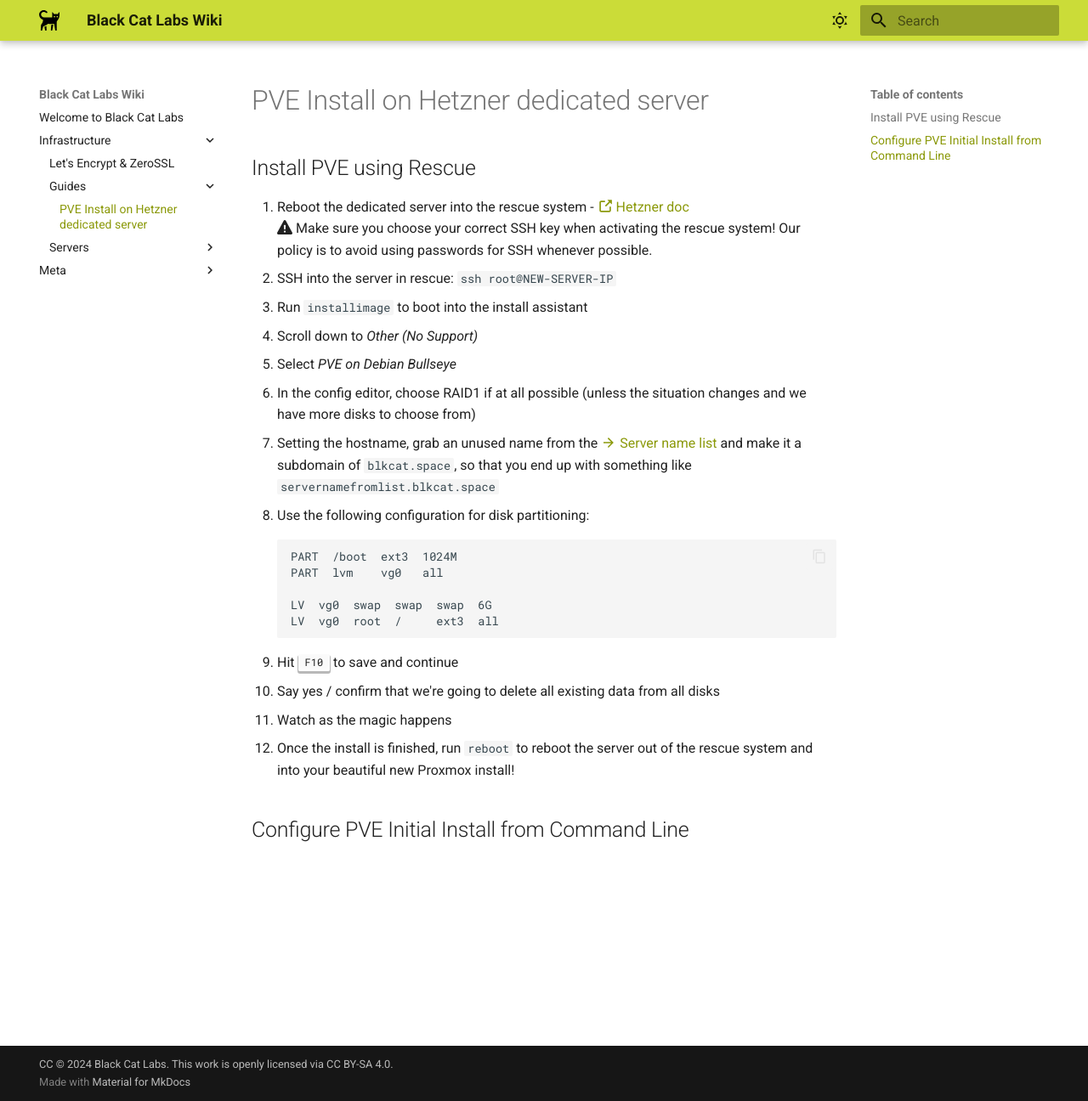
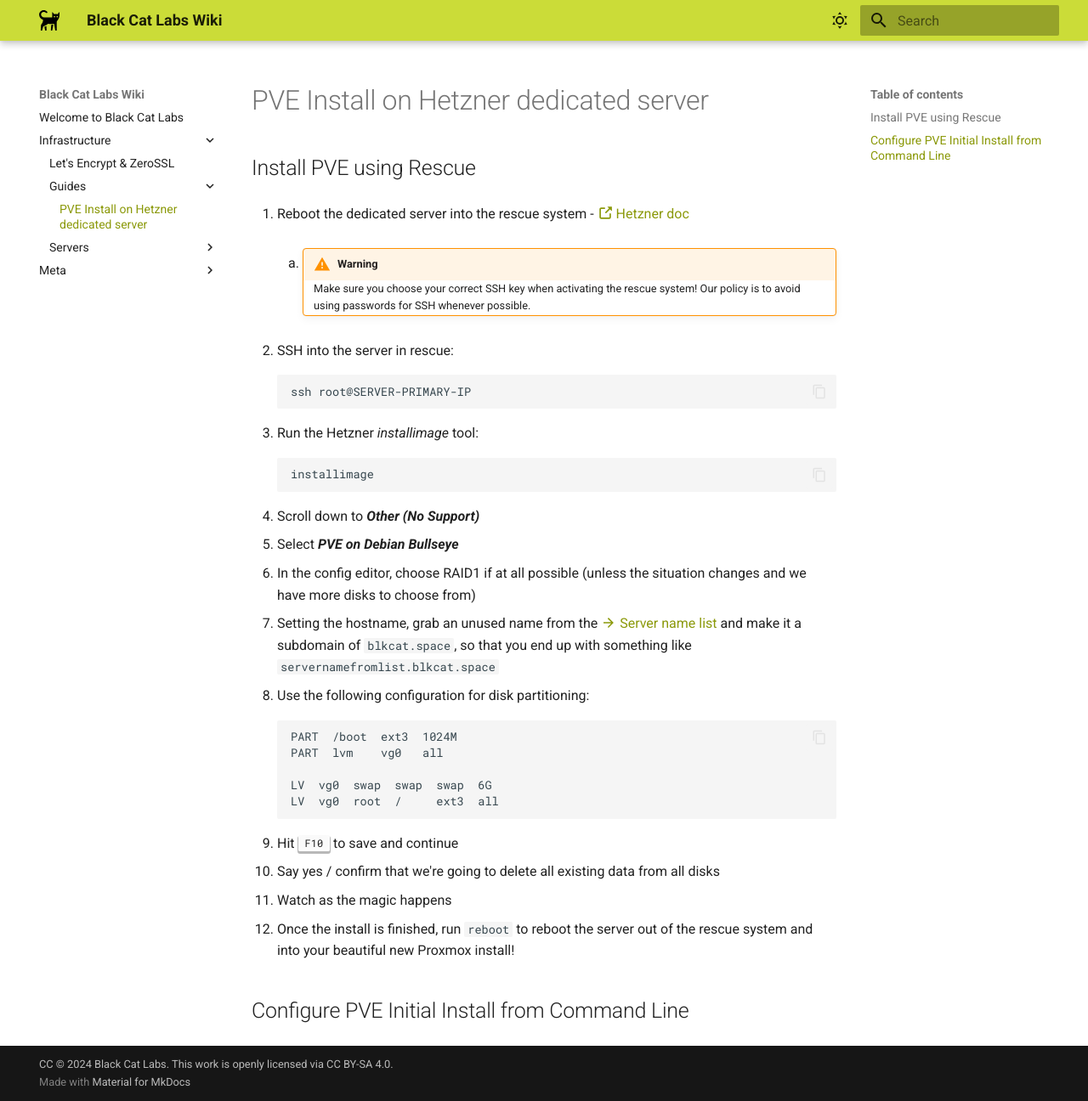
Before and after one commit to blackcat-labs/blackcatlabs-wiki, an MkDocs documentation site: the page built from docs/Infrastructure/Guides/pve-hetzner-dedicated.md, in a window 1280 px wide and 1296 px high. Shown: the whole window at 85% size. Built offline with MkDocs 1.6.1 and Material for MkDocs 9.7.7, drawn with Linux system fonts in a browser that asks for light colours.

Commit message:
Update pve-hetzner-dedicated.md

````diff
--- a/docs/Infrastructure/Guides/pve-hetzner-dedicated.md
+++ b/docs/Infrastructure/Guides/pve-hetzner-dedicated.md
@@ -2,11 +2,19 @@
 
 ## Install PVE using Rescue
 1. Reboot the dedicated server into the rescue system - [:octicons-link-external-16: Hetzner doc](https://docs.hetzner.com/robot/dedicated-server/troubleshooting/hetzner-rescue-system/)
-:fontawesome-solid-triangle-exclamation: Make sure you choose your correct SSH key when activating the rescue system! Our policy is to avoid using passwords for SSH whenever possible.
-2. SSH into the server in rescue: `ssh root@NEW-SERVER-IP`
-3. Run `installimage` to boot into the install assistant
-4. Scroll down to *Other (No Support)*
-5. Select *PVE on Debian Bullseye*
+      1. !!! warning
+        Make sure you choose your correct SSH key when activating the rescue system! Our policy is to avoid using passwords for SSH whenever possible.
+
+2. SSH into the server in rescue:
+``` bash
+ssh root@SERVER-PRIMARY-IP
+```
+3. Run the Hetzner *installimage* tool:
+```
+installimage
+```
+4. Scroll down to ***Other (No Support)***
+5. Select ***PVE on Debian Bullseye***
 6. In the config editor, choose RAID1 if at all possible (unless the situation changes and we have more disks to choose from)
 7. Setting the hostname, grab an unused name from the [:material-arrow-right: Server name list](../Servers/server-naming-convention.md) and make it a subdomain of `blkcat.space`, so that you end up with something like `servernamefromlist.blkcat.space`
 8. Use the following configuration for disk partitioning:
````
